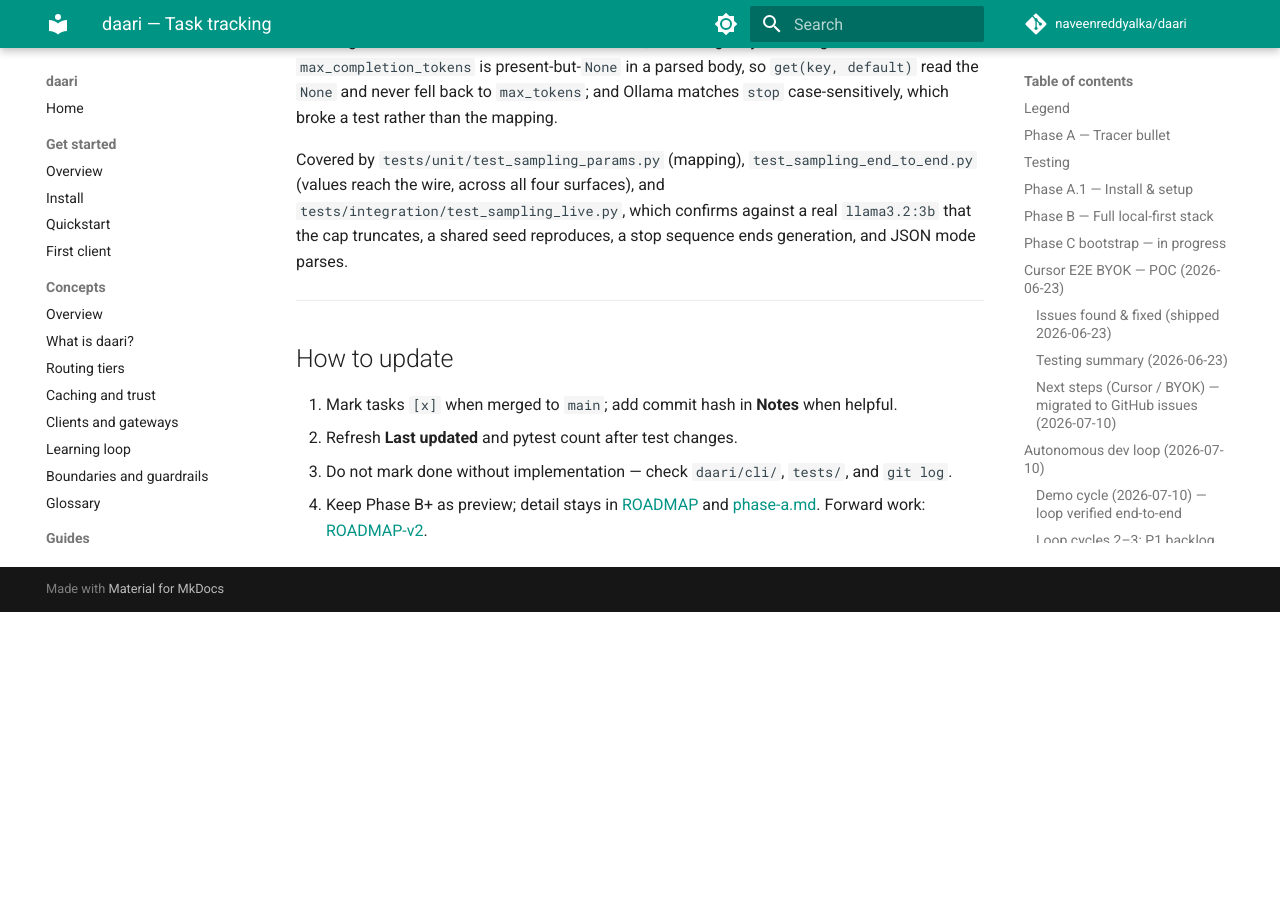
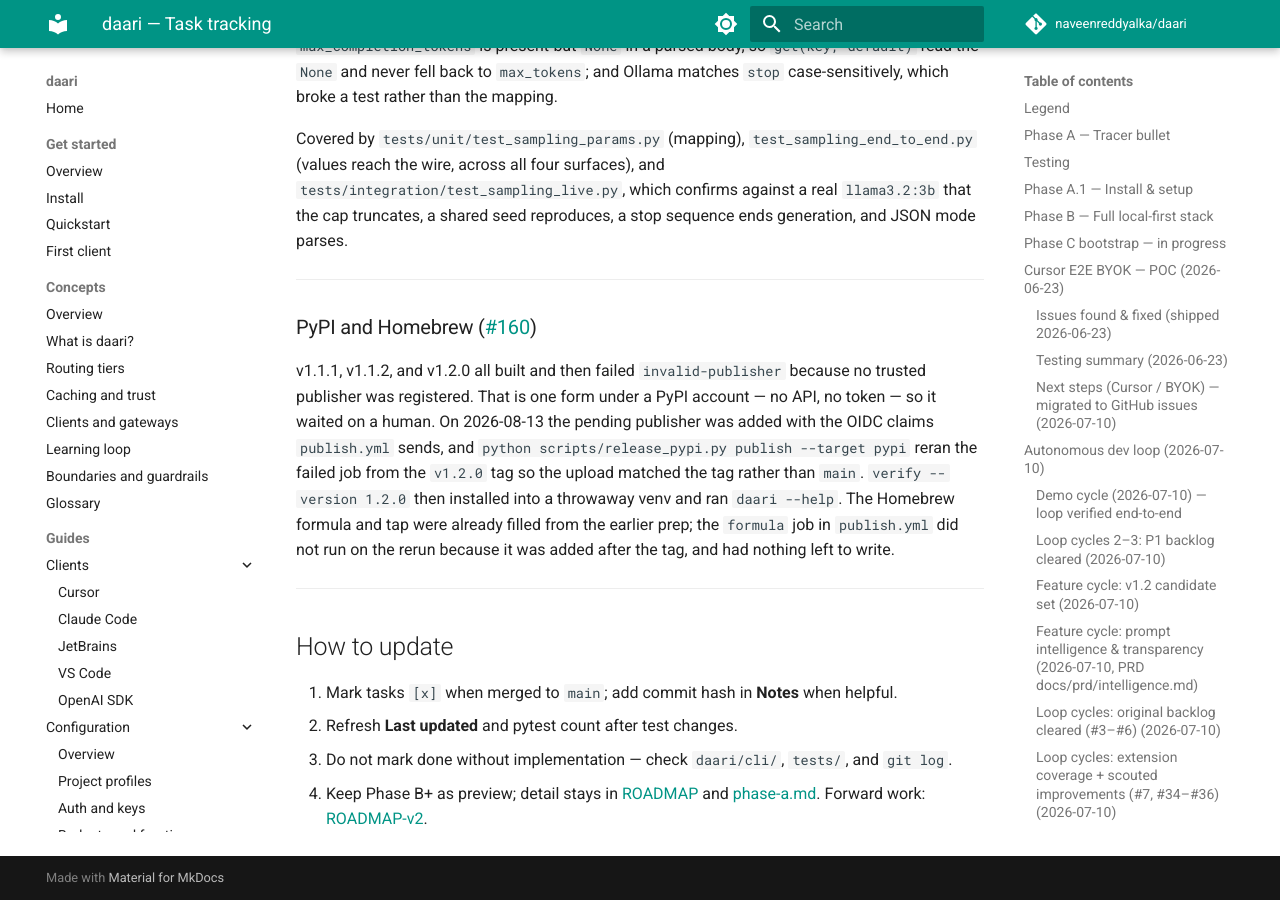
Before and after one commit to naveenreddyalka/daari, an MkDocs documentation site: the page built from docs/TRACKING.md, in a window 1280 px wide and 900 px high, scrolled down 29702 px. Built offline with MkDocs 1.6.1 and Material for MkDocs 9.7.7, drawn with Linux system fonts in a browser that asks for light colours; comment, search, counter and statistics services are not loaded; before the commit the page ends 30314 px from its top, so only the background shows below that; some of the changed text lies outside the part shown.

Commit message:
docs: pip install daari works — v1.2.0 is on PyPI
The trusted publisher was registered 2026-08-13 and the failed v1.2.0 publish
job was rerun against the tag. Install and README no longer warn that the
package is missing; RELEASING.md keeps the publisher claims as a re-registration
reference rather than a blocker.

Closes #160

Co-authored-by: Cursor <cursoragent@cursor.com>

````diff
--- a/docs/RELEASING.md
+++ b/docs/RELEASING.md
@@ -17,21 +17,20 @@ Human-gated by design — agents prepare, a maintainer pulls the trigger.
 
 | Artifact | Workflow | Trigger | Gate |
 |----------|----------|---------|------|
-| PyPI package | `publish.yml` | GitHub release published (or manual dispatch, incl. TestPyPI) | Trusted publisher must be registered on PyPI — see below |
+| PyPI package | `publish.yml` | GitHub release published (or manual dispatch, incl. TestPyPI) | Trusted publisher registered 2026-08-13 |
 | Docker image | `docker.yml` | tag push → `ghcr.io/naveenreddyalka/daari:vX.Y.Z` + `latest` on main | ghcr package visibility (first publish creates it) |
 | Docs site | `docs-site.yml` | push to main | GitHub Pages (auto-enabled) |
 
 The build job runs `twine check --strict` on the sdist/wheel before any upload.
 
-## Blocking one-time setup: PyPI trusted publisher
+## PyPI trusted publisher
 
-!!! danger "This is why v1.1.1, v1.1.2, and v1.2.0 never reached PyPI"
-    The `build` job succeeded on all three releases; the `publish` job failed with
-    `invalid-publisher: valid token, but no corresponding publisher`. The workflow
-    is correct — PyPI simply has no publisher registered to trust it, and a failed
-    publish does not fail the release, so it went unnoticed three times.
+Registered 2026-08-13. `daari==1.2.0` is on [PyPI](https://pypi.org/project/daari/).
+v1.1.1 / v1.1.2 / the first v1.2.0 attempt failed `invalid-publisher` because this
+form had not been filled in; a failed publish does not fail the GitHub release, so
+it went unnoticed three times.
 
-`scripts/release_pypi.py` drives everything around that one form:
+`scripts/release_pypi.py` is the release path from here:
 
 ```bash
 python scripts/release_pypi.py check                    # what is blocking, changes nothing
@@ -45,9 +44,8 @@ the upload matches the tag instead of whatever `main` currently holds. It refuse
 to publish a version already on the index, since PyPI uploads cannot be replaced,
 and decodes an `invalid-publisher` failure back into the claim values to fix.
 
-Because `daari` does not exist on PyPI yet, register a **pending** publisher at
-[pypi.org/manage/account/publishing](https://pypi.org/manage/account/publishing/)
-using exactly these values — they must match the OIDC claims the workflow sends:
+The publisher is already on the project. Recreate it only if PyPI drops the
+registration, using exactly these OIDC claims — they must match the workflow:
 
 | Field | Value |
 |-------|-------|
@@ -57,15 +55,15 @@ using exactly these values — they must match the OIDC claims the workflow send
 | Workflow name | `publish.yml` |
 | Environment name | `pypi` |
 
-No API token is created or stored. Then ship the already-tagged release without
-re-tagging, by re-running just the failed job so it keeps the tag's ref:
+No API token is created or stored. For a version that already has a tag but never
+reached the index, re-run just the failed job so it keeps the tag's ref:
 
 ```bash
 gh run rerun $(gh run list --workflow publish.yml --limit 1 --json databaseId -q '.[0].databaseId') --failed
 ```
 
-Dry-run against TestPyPI first if you prefer — it needs its own pending publisher
-with environment `testpypi`:
+Dry-run against TestPyPI first if you prefer — it needs its own publisher with
+environment `testpypi`:
 
 ```bash
 gh workflow run publish.yml -f repository=testpypi
--- a/docs/TRACKING.md
+++ b/docs/TRACKING.md
@@ -174,7 +174,7 @@ pytest -m benchmark                 # optional latency checks
 | Org cache retry/backoff hardening | [x] | retries transient org cache failures with exponential backoff |
 | L1 semantic threshold + bench hardening | [x] | default threshold tuned to `0.88`; `scripts/bench.sh` now deterministically checks L0 and L1 |
 | Doctor embedding-model check | [x] | `daari doctor` now validates `cache.l1.embedding_model` (`nomic-embed-text`) |
-| PyPI publish prep | [~] | `pyproject.toml` metadata + `publish.yml` are correct and the build job passes, but no release ever reached PyPI: the publish job failed `invalid-publisher` on v1.1.1/v1.1.2/v1.2.0 because no trusted publisher is registered. One-time PyPI setup, see [RELEASING.md](RELEASING.md#blocking-one-time-setup-pypi-trusted-publisher) · [#160](https://github.com/naveenreddyalka/daari/issues/160) |
+| PyPI publish | [x] | `daari==1.2.0` is on [PyPI](https://pypi.org/project/daari/). Trusted publisher registered 2026-08-13; `python scripts/release_pypi.py publish --target pypi` reran the failed v1.2.0 job and `verify` installed from the index. Homebrew tap already pointed at the same tarball. · [#160](https://github.com/naveenreddyalka/daari/issues/160) |
 | Cursor setup smoke script | [x] | `scripts/smoke-cursor-dry-run.sh` for CI/local setup dry-run validation |
 | Cursor tunnel setup script | [x] | `scripts/tunnel.sh` starts local daemon + cloudflared and prints `/v1` URL |
 
@@ -802,6 +802,21 @@ reproduces, a stop sequence ends generation, and JSON mode parses.
 
 ---
 
+### PyPI and Homebrew ([#160](https://github.com/naveenreddyalka/daari/issues/160))
+
+v1.1.1, v1.1.2, and v1.2.0 all built and then failed `invalid-publisher` because
+no trusted publisher was registered. That is one form under a PyPI account — no
+API, no token — so it waited on a human. On 2026-08-13 the pending publisher was
+added with the OIDC claims `publish.yml` sends, and
+`python scripts/release_pypi.py publish --target pypi` reran the failed job from
+the `v1.2.0` tag so the upload matched the tag rather than `main`.
+`verify --version 1.2.0` then installed into a throwaway venv and ran
+`daari --help`. The Homebrew formula and tap were already filled from the earlier
+prep; the `formula` job in `publish.yml` did not run on the rerun because it was
+added after the tag, and had nothing left to write.
+
+---
+
 ## How to update
 
 1. Mark tasks `[x]` when merged to `main`; add commit hash in **Notes** when helpful.
````
Also changed, not shown: README.md (+10 -2 lines), docs/developer/get-started/install.md (+7 -4 lines).
